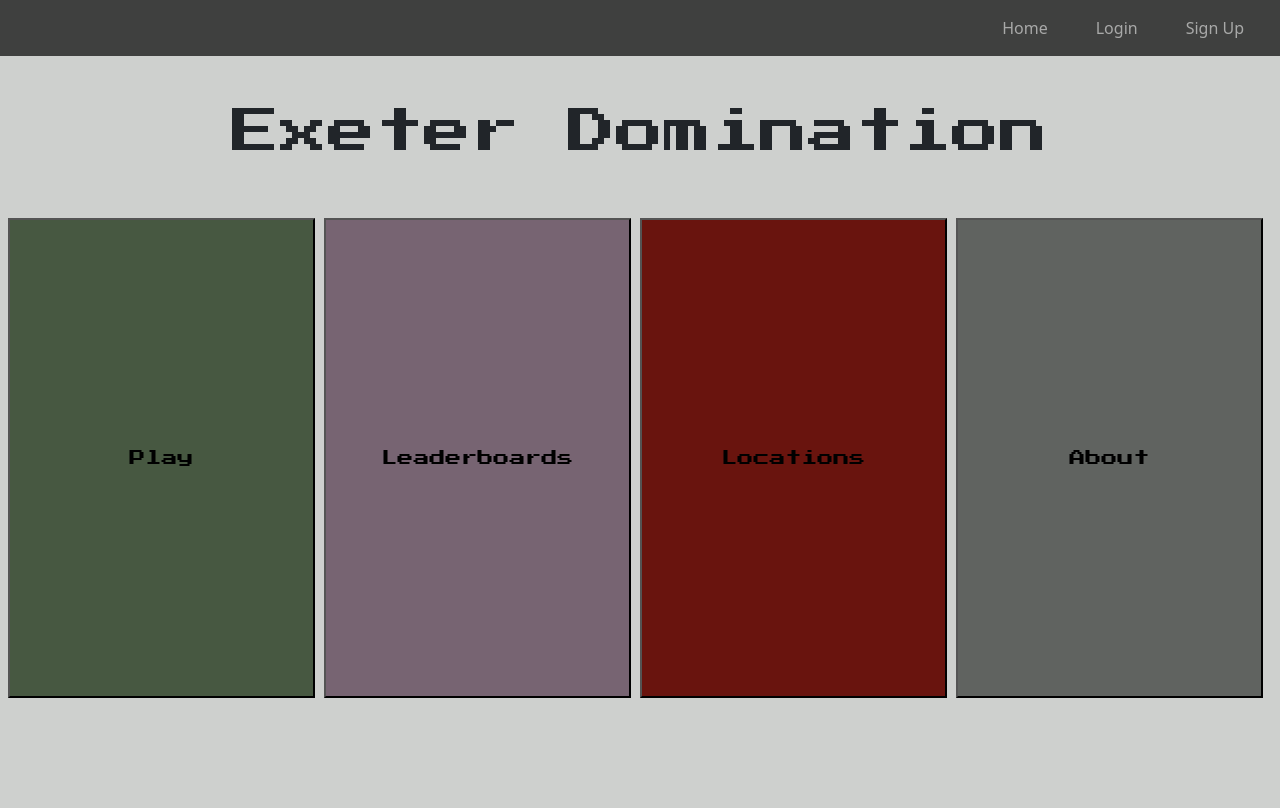
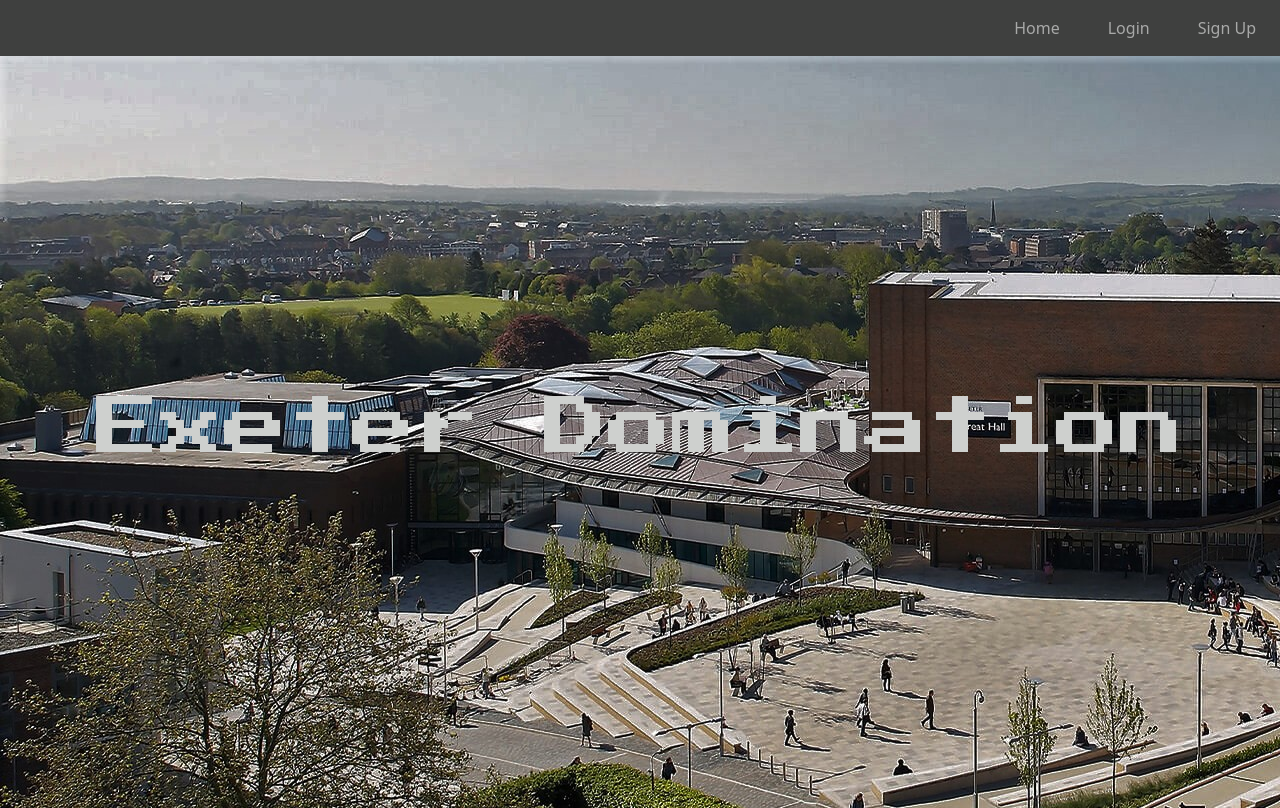
Before and after one commit to TreeveWhite/ecm2434-project, a Django app: page / in a window 1280 px wide. Before the commit the page ends 698 px from the top, so only its background shows below. Run offline with Django 4.2, Linux system fonts and the light colour scheme.

Commit message:
Fixed css

```diff
--- a/TheProject/exeterDomination/static/stylesheet.css
+++ b/TheProject/exeterDomination/static/stylesheet.css
@@ -32,6 +32,16 @@ html {
     background-color: var(--background);
 }
 
+.mainTitle {
+    color: var(--background);
+    font-size: 5vw;
+}
+
+.pageTitle {
+    color: var(--background);
+    font-size: 3vw;
+}
+
 .flexColumn {
     min-height: 70vh;
     display: flex;
@@ -43,6 +53,13 @@ html {
     display: flex;
     flex-direction: row;
     justify-content: center;
+}
+
+.box {
+    background-color: var(--background);
+    padding: 2vw;
+    border: 2px solid var(--med1Contrast);
+    border-radius: 20px;
 }
 
 .button1 {
@@ -110,3 +127,8 @@ html {
     width: 500px;
     height: 300px;
 }
+
+.backGroundImg{
+    background-image: url("/static/campus.jpg");
+    height: 94vh;
+}
--- a/TheProject/exeterDomination/templates/exeterDomination/homePage.html
+++ b/TheProject/exeterDomination/templates/exeterDomination/homePage.html
@@ -16,31 +16,8 @@
 
 <body>
     {% block nav %} {% include 'exeterDomination/navbar.html' %} {% endblock nav %}
-    <div class="flex px-2 pt-5 main justify-content-center">
-
-        <div class="d-flex justify-content-center">
-            <h1 class="arcade-font display-5">Exeter Domination</h1>
-        </div>
-
-        <div class="d-flex flexColumn">
-            <div class="d-flex pt-5 flexRow">
-                <div class="flex-fill">
-                    <input class="arcade-font button1" type="button" value="Play" onclick="location.href = 'game';"
-                        id="play_Button">
-                </div>
-                <div class="flex-fill">
-                    <input class="arcade-font button3" type="button" value="Leaderboards"
-                        onclick="location.href = 'leaderboard';">
-                </div>
-                <div class="flex-fill">
-                    <input class="arcade-font button4" type="button" value="Locations"
-                        onclick="location.href = 'locations';">
-                </div>
-                <div class="flex-fill">
-                    <input class="arcade-font button2" type="button" value="About" onclick="location.href = 'about';">
-                </div>
-            </div>
-        </div>
+    <div class="bg-image d-flex justify-content-center align-items-center backGroundImg">
+        <h1 class="arcade-font mainTitle">Exeter Domination</h1>
     </div>
 </body>
 </html>
--- a/TheProject/exeterDomination/templates/exeterDomination/navbar.html
+++ b/TheProject/exeterDomination/templates/exeterDomination/navbar.html
@@ -1,6 +1,6 @@
 <!DOCTYPE html>
 <html lang="en">
-<nav class="navbar navbar-expand-sm myNavbar navbar-dark">
+<nav class="navbar navbar-expand-lg myNavbar navbar-dark static-top">
     {% if request.user.is_staff %}
     <div class="navbar-header">
         <a class="navbar-brand" style="padding-left: 15px; color: var(--background)">Game Master</a>
@@ -11,7 +11,10 @@
         <a class="navbar-brand" style="padding-left: 15px; color: var(--background)">{{ request.user.groups.all.0.name }}</a>
     </div>
     {% endif %}
-        <div class="container-fluid justify-content-end">
+    <button class="navbar-toggler" type="button" data-bs-toggle="collapse" data-bs-target="#navbarResponsive" aria-controls="navbarResponsive" aria-expanded="false" aria-label="Toggle navigation">
+        <span class="navbar-toggler-icon"></span>
+    </button>
+    <div class="collapse navbar-collapse justify-content-end" id="navbarResponsive">
         <ul class="navbar-nav">
         {% if request.user.is_authenticated %}
             <li class="nav-item px-3">
@@ -29,7 +32,6 @@
                     <li><a class="dropdown-item" href="leaderboard">Leaderboard</a></li>
                     <li><a class="dropdown-item" href="teams">Teams</a></li>
                     <li><a class="dropdown-item" href="logout">Logout</a></li>
-
                 </ul>
             </li>
             {% endif %}
```
Also changed, not shown: TheProject/exeterDomination/templates/exeterDomination/loginPage.html (+7 -7 lines), TheProject/exeterDomination/templates/exeterDomination/signUpPage.html (+7 -7 lines), TheProject/exeterDomination/static/campus.jpg (added). Lines whose indentation alone changed are shown as unchanged.
